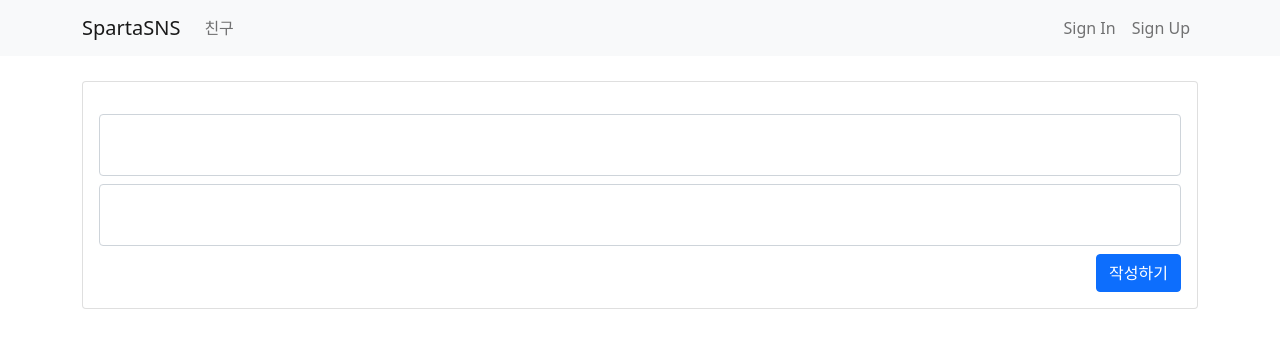
After one commit to kbm1933/SUNNY-SIDE-UP, a Django app: template templates/content/content_modify.html in a window 1280 px wide. The commit adds this page. Shown: the top 348 px of the page. Run offline with Django 4.2, Linux system fonts and the light colour scheme; the template is opened without the code that fills it, so the values that code supplies are empty.

Commit message:
게시글 수정 수정 버튼 누르면 -> 유저 체크 o 게시글 수정 화면 페이지 넘어감 -> o 제목과 내용을 적을 수 있는 페이지 로딩 -> 기존 게시글 불러와야 함 x 저장 버튼을 누르면 수정된 내용을 저장하고 게시글 페이지로 넘어감 ->o

```diff
--- a/content/urls.py
+++ b/content/urls.py
@@ -8,6 +8,7 @@ urlpatterns = [
     path('content/delete/<int:id>',views.delete_content,name = 'delete-content'),
     path('content/<int:id>',views.detail_content,name='detail-content'),
     path('content/comment/<int:id>',views.write_comment,name='write-comment'),
-    path('content/comment/delete/<int:id>',views.delete_comment,name='delete-comment')
+    path('content/comment/delete/<int:id>',views.delete_comment,name='delete-comment'),
+    path('content/modify/<int:id>',views.modify_content,name='modify-content'),
 
 ]
--- /dev/null
+++ b/templates/content/content_modify.html
@@ -0,0 +1,42 @@
+{% extends 'base.html' %}
+
+{% block title %}
+    게시글 자세히보기
+{% endblock %}
+
+{% block content %}
+    <div class="container timeline-container">
+        <div class="row mb-2">
+            <div class="col-md-12">
+                <div class="card">
+                    <div class="card-body">
+                        <div class="media">
+                            <div class="media-body">
+                                <p>
+                                <form action="/content/" method="post">
+
+                                    {% csrf_token %}
+                                    {% if error %}
+                                        <div class="alert alert-danger" role="alert">
+                                            {{ error }}
+                                        </div>
+                                    {% endif %}
+                                    <div class="form-group mb-2">
+                                        <textarea class="form-control" style="resize: none" name='my-content-title'
+                                                  id="my-content-title"></textarea>
+                                    </div>
+                                    <div class="form-group mb-2">
+                                        <textarea class="form-control" style="resize: none" name='my-content'
+                                                  id="my-content"></textarea>
+                                    </div>
+                                    <button type="submit" class="btn btn-primary" style="float:right;">작성하기</button>
+                                </form>
+                                </p>
+                            </div>
+                        </div>
+                    </div>
+                </div>
+            </div>
+        </div>
+    </div>
+{% endblock %}
```
Also changed, not shown: content/models.py (+10 -0 lines), content/views.py (+19 -2 lines), templates/content/home.html (+12 -1 lines).
